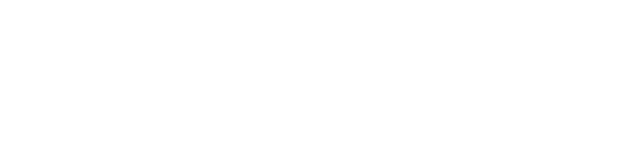
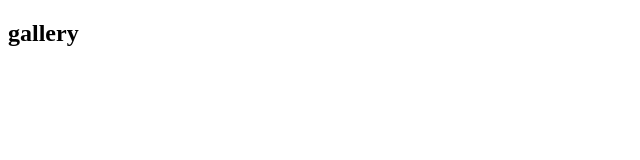
Before and after one commit to baram104/git-first-repo, a plain HTML site: page index.html in a window 1280 px wide. Shown: the whole page, without its empty margins (0-640 px from the left). Drawn offline with Linux system fonts and the light colour scheme.

Commit message:
added gallery

```diff
--- a/index.html
+++ b/index.html
@@ -6,5 +6,7 @@
     <meta name="viewport" content="width=device-width, initial-scale=1.0" />
     <title>Document</title>
   </head>
-  <body></body>
+  <body>
+    <h2>gallery</h2>
+  </body>
 </html>
```
